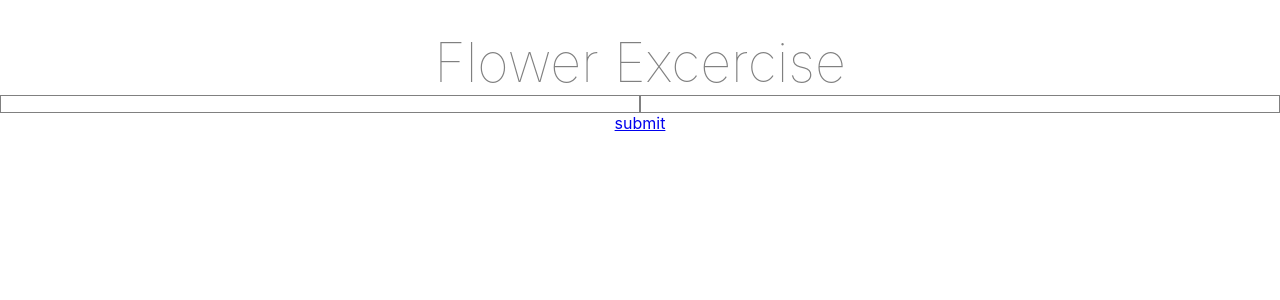
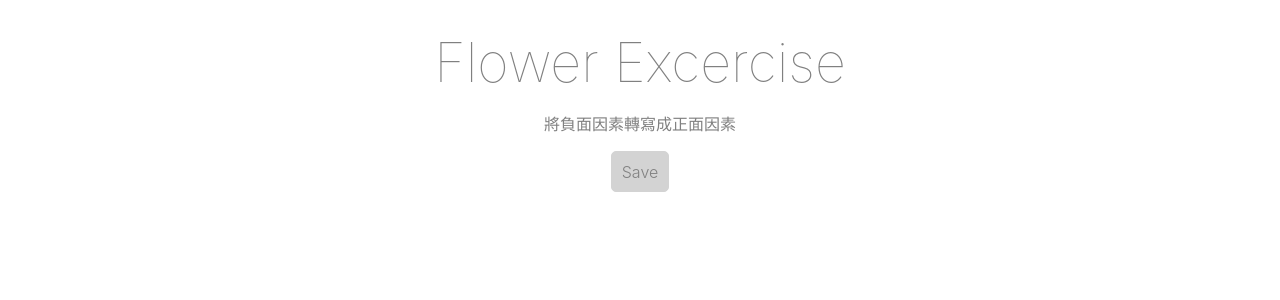
Before and after one commit to liang256/react-flower-exercise, a React (Create React App) app: page /rewrite in a window 1280 px wide. Shown: the top 300 px of the page. Built offline with nearby package versions, Linux system fonts and the light colour scheme.

Commit message:
refoctor: CSS of Rewrite page

```diff
--- /dev/null
+++ b/src/Rewrite.css
@@ -0,0 +1,32 @@
+.rewriteContainer {
+    width: 400px;
+    margin: 1em auto;
+}
+
+.rewriteContainer .rewriteRow {
+    display: flex;
+    align-items: center;
+    justify-content: center;
+    margin: 1em auto;
+}
+
+.rewriteContainer p {
+    font-weight: 200;
+    color: gray;
+    text-align: center;
+}
+
+.rewriteContainer .rewriteRow span {
+    min-width: 120px;
+}
+
+.rewriteContainer input[type=text] {
+    outline: none;
+    border: solid lightgray 1px;
+    border-radius: 3px;
+    padding: .6em;
+}
+
+.rewriteContainer input[type=text]:focus {
+    border: solid black 1px;
+}
--- a/src/Rewrite.js
+++ b/src/Rewrite.js
@@ -1,7 +1,9 @@
 import React, { useState } from 'react'
-import {Link, useSearchParams} from 'react-router-dom'
-import updateRow from './FlowerData';
+import { useSearchParams } from 'react-router-dom'
+import {updateRow} from './FlowerData';
 import './OptionTable.css'
+import './Rewrite.css'
+import LinkButton from './LinkButton'
 
 function Rewrite() {
     let [searchParams, setSearchParams] = useSearchParams();
@@ -16,35 +18,37 @@ function Rewrite() {
     factors = factors.filter(factor => factor !== '')
     const [oppsiteFactors, setOppsiteFactors] = useState(factors)
 
-    const factorList = factors.map(factor => {
+    const factorRows = factors.map((f, index) => {
         return (
-            <li key={factor}>{factor}</li>
-        )
-    })
-    const oppsiteFactorList = factors.map((factor, index) => {
-        return (
-            <li key={'oppsite-' + factor}>
-                <input defaultValue={factor} onChange={(e) => {
-                    let newOppsiteFactors = oppsiteFactors.slice()
-                    newOppsiteFactors[index] = e.target.value
-                    setOppsiteFactors(newOppsiteFactors)
-                }}></input>
-            </li>
+            <div className='rewriteRow' key={index}>
+                <span>{(index + 1) + '. ' + f}</span>
+                <input
+                    type='text'
+                    defaultValue={f}
+                    onChange={(e) => {
+                        let newOppsiteFactors = oppsiteFactors.slice()
+                        newOppsiteFactors[index] = e.target.value
+                        setOppsiteFactors(newOppsiteFactors)
+                    }}
+                ></input>
+            </div>
         )
     })
 
+    const save = () => {
+        updateRow(cate, title, oppsiteFactors)
+    }
+
     return (
-        <div>
-            <div className='row'>
-                <div className='column'>
-                    <ol>{factorList}</ol>
-                </div>
-                <div className='column'>
-                    <ol>{oppsiteFactorList}</ol>
-                </div>
-            </div>
-            <div className='row center'>
-                <Link to='/' onClick={() => updateRow(cate, title, oppsiteFactors)}>submit</Link>
+        <div className='rewriteContainer'>
+            <p>將負面因素轉寫成正面因素</p>
+            {factorRows}
+            <div className='row center buttonContainer'>
+                <LinkButton
+                 to='/'
+                 onClick={save}
+                 text='Save'
+                />
             </div>
         </div>
     )
```
